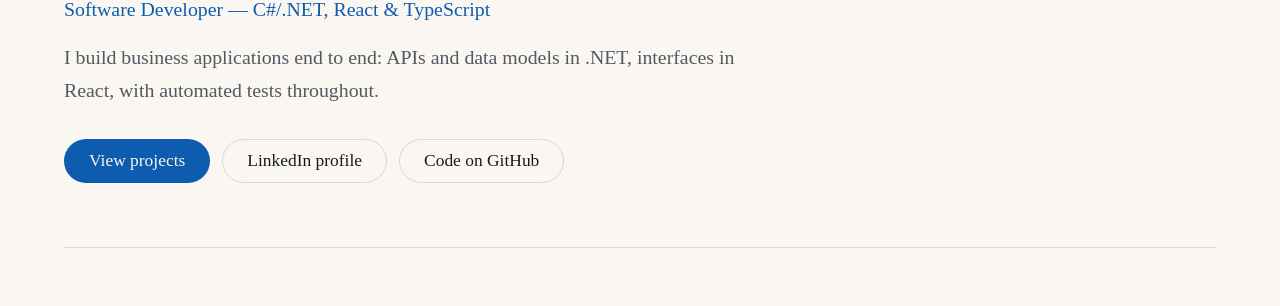
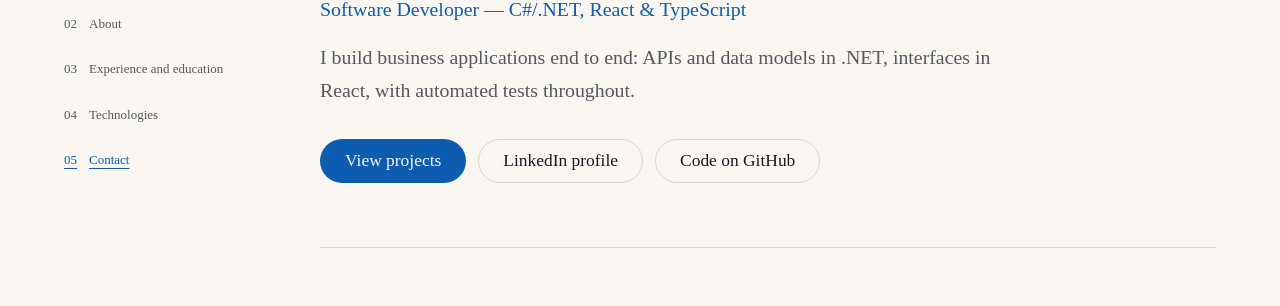
Before and after one commit to rodbrice/rodbrice.github.io, an Astro site: page / in a window 1280 px wide. Shown: the part 243-549 px from the top of the page. Built offline with nearby package versions, Linux system fonts and the light colour scheme; Astro itself is replaced by a stand-in of ours.

Commit message:
feat: add Laboratory section structure (2/7) (#22)

```diff
--- /dev/null
+++ b/src/components/SectionIndex.astro
@@ -0,0 +1,89 @@
+---
+import type { Locale } from "../i18n/locales";
+import { useTranslations } from "../i18n/ui";
+
+interface Props {
+  locale: Locale;
+}
+const t = useTranslations(Astro.props.locale);
+const sections = [
+  "projects",
+  "about",
+  "experience",
+  "skills",
+  "contact",
+] as const;
+---
+
+<nav class="section-index" aria-label={t("nav.sections")}>
+  <p>{t("nav.sections")}</p>
+  <ol>
+    {sections.map((id, index) => (
+      <li>
+        <a href={`#${id}`}>
+          <span aria-hidden="true">{String(index + 1).padStart(2, "0")}</span>
+          {t(`${id}.title`)}
+        </a>
+      </li>
+    ))}
+  </ol>
+</nav>
+
+<script>
+  import { initSectionIndex } from "../scripts/section-index";
+  initSectionIndex();
+</script>
+
+<style>
+  .section-index {
+    align-self: start;
+    padding-block: var(--space-8) 0;
+    font-size: var(--text-sm);
+  }
+
+  p {
+    margin-block-end: var(--space-3);
+    color: var(--color-text-muted);
+    font-family: var(--font-technical);
+  }
+
+  ol {
+    display: flex;
+    flex-wrap: wrap;
+    gap: var(--space-2) var(--space-4);
+    padding: 0;
+    list-style: none;
+  }
+
+  a {
+    display: flex;
+    align-items: baseline;
+    gap: var(--space-3);
+    padding-block: var(--space-2);
+    color: var(--color-text-muted);
+    text-decoration: none;
+  }
+
+  span {
+    font-family: var(--font-technical);
+  }
+
+  a[aria-current="location"] {
+    color: var(--color-accent);
+    text-decoration: underline;
+    text-underline-offset: var(--space-1);
+  }
+
+  @media (width >= 64rem) {
+    .section-index {
+      position: sticky;
+      inset-block-start: var(--space-8);
+      padding-block-start: var(--space-24);
+    }
+
+    ol {
+      display: grid;
+      gap: var(--space-2);
+    }
+  }
+</style>
--- a/src/components/Timeline.astro
+++ b/src/components/Timeline.astro
@@ -26,16 +26,35 @@ const { entries, locale } = Astro.props;
 <style>
   .timeline {
     display: grid;
-    gap: var(--space-8);
+
     padding: 0;
     list-style: none;
 
     & > li {
       display: grid;
+      position: relative;
       gap: var(--space-2) var(--space-8);
+      padding-inline-start: var(--space-6);
+      padding-block-end: var(--space-8);
+      border-inline-start: 1px solid var(--color-border);
+
+      &::before {
+        content: "";
+        position: absolute;
+        inset-inline-start: calc(-1 * var(--space-1));
+        inset-block-start: var(--space-2);
+        inline-size: var(--space-2);
+        block-size: var(--space-2);
+        border-radius: var(--radius-full);
+        background: var(--color-accent);
+      }
+
+      &:last-child {
+        padding-block-end: 0;
+      }
 
       @media (width >= 48rem) {
-        grid-template-columns: 11rem 1fr;
+        grid-template-columns: 9rem minmax(0, 1fr);
       }
     }
   }
@@ -52,8 +71,6 @@ const { entries, locale } = Astro.props;
     display: grid;
     gap: var(--space-1);
     max-inline-size: var(--measure);
-    padding-inline-start: var(--space-4);
-    border-inline-start: 2px solid var(--color-border);
   }
 
   h3 {
--- a/src/i18n/ui.ts
+++ b/src/i18n/ui.ts
@@ -1,6 +1,7 @@
 import type { Locale } from "./locales.ts";
 
 const en = {
+  "nav.sections": "On this page",
   "a11y.skipLink": "Skip to content",
   "meta.imageAlt": "Roduit Brice, software developer",
   "language.label": "Language",
@@ -43,6 +44,7 @@ export type UiKey = keyof typeof en;
 type Dictionary = Record<UiKey, string>;
 
 const pt: Dictionary = {
+  "nav.sections": "Nesta página",
   "a11y.skipLink": "Pular para o conteúdo",
   "meta.imageAlt": "Roduit Brice, desenvolvedor de software",
   "language.label": "Idioma",
@@ -81,6 +83,7 @@ const pt: Dictionary = {
 };
 
 const fr: Dictionary = {
+  "nav.sections": "Sur cette page",
   "a11y.skipLink": "Aller au contenu",
   "meta.imageAlt": "Roduit Brice, développeur logiciel",
   "language.label": "Langue",
--- a/src/pages/[...lang]/index.astro
+++ b/src/pages/[...lang]/index.astro
@@ -5,6 +5,7 @@ import { getCollection } from "astro:content";
 
 import ButtonLink from "../../components/ButtonLink.astro";
 import ProjectCard from "../../components/ProjectCard.astro";
+import SectionIndex from "../../components/SectionIndex.astro";
 import Timeline from "../../components/Timeline.astro";
 import { SKILLS, TIMELINE } from "../../data/experience";
 import { PROFILES } from "../../data/profile";
@@ -51,7 +52,10 @@ const person = {
     type="application/ld+json"
     set:html={JSON.stringify(person)}
   />
-  <section class="container hero" aria-labelledby="hero-title">
+  <div class="container home-layout">
+    <SectionIndex locale={locale} />
+    <div class="home-content">
+      <section class="hero" aria-labelledby="hero-title">
         <h1 id="hero-title">Roduit Brice</h1>
         <p class="role">{t("home.role")}</p>
         <p class="lead">{t("home.lead")}</p>
@@ -74,12 +78,13 @@ const person = {
         </ul>
       </section>
 
-  <section
-    id="projects"
-    class="container projects"
-    aria-labelledby="projects-title"
-  >
-    <h2 id="projects-title">{t("projects.title")}</h2>
+      <section id="projects" class="projects" aria-labelledby="projects-title">
+        <h2 id="projects-title">
+          <span class="section-number" aria-hidden="true">
+            01
+          </span>
+          {t("projects.title")}
+        </h2>
         <ol class="project-list">
           {projects.map(({ slug, data }) => (
             <li>
@@ -97,8 +102,13 @@ const person = {
         </ol>
       </section>
 
-  <section id="about" class="container about" aria-labelledby="about-title">
-    <h2 id="about-title">{t("about.title")}</h2>
+      <section id="about" class="about" aria-labelledby="about-title">
+        <h2 id="about-title">
+          <span class="section-number" aria-hidden="true">
+            02
+          </span>
+          {t("about.title")}
+        </h2>
         <div class="prose">
           <p>{t("about.body")}</p>
           <p>{t("about.availability")}</p>
@@ -107,15 +117,25 @@ const person = {
 
       <section
         id="experience"
-    class="container experience"
+        class="experience"
         aria-labelledby="experience-title"
       >
-    <h2 id="experience-title">{t("experience.title")}</h2>
+        <h2 id="experience-title">
+          <span class="section-number" aria-hidden="true">
+            03
+          </span>
+          {t("experience.title")}
+        </h2>
         <Timeline entries={TIMELINE} locale={locale} />
       </section>
 
-  <section id="skills" class="container skills" aria-labelledby="skills-title">
-    <h2 id="skills-title">{t("skills.title")}</h2>
+      <section id="skills" class="skills" aria-labelledby="skills-title">
+        <h2 id="skills-title">
+          <span class="section-number" aria-hidden="true">
+            04
+          </span>
+          {t("skills.title")}
+        </h2>
         <ul class="skill-groups">
           {SKILLS.map(({ label, skills }) => (
             <li>
@@ -130,12 +150,13 @@ const person = {
         </ul>
       </section>
 
-  <section
-    id="contact"
-    class="container contact"
-    aria-labelledby="contact-title"
-  >
-    <h2 id="contact-title">{t("contact.title")}</h2>
+      <section id="contact" class="contact" aria-labelledby="contact-title">
+        <h2 id="contact-title">
+          <span class="section-number" aria-hidden="true">
+            05
+          </span>
+          {t("contact.title")}
+        </h2>
         <p class="prose">{t("contact.body")}</p>
         <ul class="actions">
           <li>
@@ -150,9 +171,39 @@ const person = {
           </li>
         </ul>
       </section>
+    </div>
+  </div>
 </BaseLayout>
 
 <style>
+  .home-layout {
+    display: grid;
+    gap: var(--space-8);
+  }
+
+  .home-content {
+    min-inline-size: 0;
+  }
+
+  @media (width >= 64rem) {
+    .home-layout {
+      grid-template-columns: 13rem minmax(0, 1fr);
+      gap: var(--space-12);
+    }
+  }
+
+  section {
+    scroll-margin-block-start: var(--space-8);
+  }
+
+  .section-number {
+    color: var(--color-accent);
+    font-family: var(--font-technical);
+    font-size: var(--text-sm);
+    font-weight: var(--font-weight-normal);
+    letter-spacing: normal;
+  }
+
   .hero {
     display: grid;
     gap: var(--space-4);
@@ -196,6 +247,9 @@ const person = {
   }
 
   h2 {
+    display: flex;
+    align-items: baseline;
+    gap: var(--space-4);
     font-size: var(--text-2xl);
   }
 
@@ -213,7 +267,6 @@ const person = {
 
   .skill-groups {
     display: grid;
-    grid-template-columns: repeat(auto-fill, minmax(min(100%, 16rem), 1fr));
     gap: var(--space-6);
     padding: 0;
     list-style: none;
@@ -222,6 +275,12 @@ const person = {
       display: grid;
       align-content: start;
       gap: var(--space-3);
+      padding-block-end: var(--space-6);
+      border-block-end: 1px solid var(--color-border);
+
+      @media (width >= 48rem) {
+        grid-template-columns: minmax(8rem, 1fr) 2fr;
+      }
     }
   }
 
--- /dev/null
+++ b/src/scripts/section-index.ts
@@ -0,0 +1,27 @@
+export function initSectionIndex() {
+  if (!("IntersectionObserver" in window)) return;
+  const links = [
+    ...document.querySelectorAll<HTMLAnchorElement>(".section-index a"),
+  ];
+  const visible = new Set<string>();
+  const observer = new IntersectionObserver(
+    (entries) => {
+      for (const entry of entries) {
+        const id = `#${entry.target.id}`;
+        if (entry.isIntersecting) visible.add(id);
+        else visible.delete(id);
+      }
+      const current = links.findLast((link) => visible.has(link.hash));
+      if (!current) return;
+      for (const link of links) {
+        if (link === current) link.setAttribute("aria-current", "location");
+        else link.removeAttribute("aria-current");
+      }
+    },
+    { rootMargin: "0px 0px -50% 0px" },
+  );
+  for (const link of links) {
+    const section = document.getElementById(link.hash.slice(1));
+    if (section) observer.observe(section);
+  }
+}
```
Also changed, not shown: src/scripts/section-index.test.ts (added, +8 -0 lines), tests/e2e/home.spec.ts (+23 -0 lines), tests/e2e/layout.spec.ts (+73 -0 lines). Lines whose indentation alone changed are shown as unchanged.
